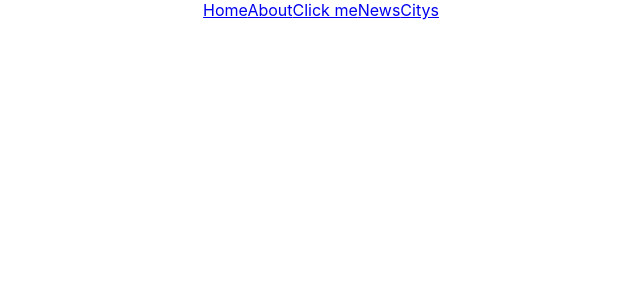
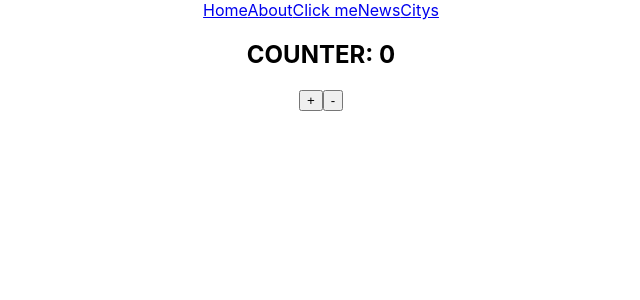
Before and after one commit to hcmue/2111comp103102, a React (Create React App) app: page /counter in a window 1280 px wide. Shown: the top 300 px of the page, without its empty margins (319-959 px from the left). Built offline with nearby package versions, Linux system fonts and the light colour scheme.

Commit message:
Demo useState, useEffect

```diff
--- a/src/App.js
+++ b/src/App.js
@@ -6,6 +6,7 @@ import { ClickMe } from './components/ClickMe';
 import { News } from './components/News';
 import { MenuNgang } from './components/MenuNgang';
 import { DanhSachThanhPho } from './components/ThanhPho';
+import { Counter } from './components/Counter';
 
 
 function App() {
@@ -18,6 +19,7 @@ function App() {
           <Route path="/about" component={About} />
           <Route path="/click-me" component={ClickMe} />
           <Route path="/news" component={News} />
+          <Route path="/counter" component={Counter} />
         </Switch>
       </BrowserRouter>
     </div>
--- /dev/null
+++ b/src/components/Counter.js
@@ -0,0 +1,23 @@
+import React, { useEffect, useState } from 'react';
+
+// Arrow function components
+export const Counter = () => {
+    const [counter, setCounter] = useState(0);
+
+    useEffect(() => {
+        console.log(`Counter is ${counter}`);
+
+        //Clean up function
+        return () => {
+            console.log('Clean up');
+        };
+    });//no dependcies
+
+    return (
+        <>
+            <h2>COUNTER: {counter}</h2>
+            <button onClick={() => setCounter(counter + 1)}>+</button>
+            <button onClick={() => setCounter(counter - 1)}>-</button>
+        </>
+    );
+};
```
